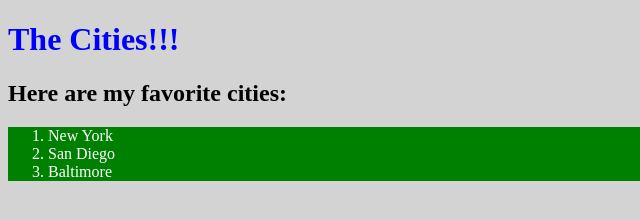
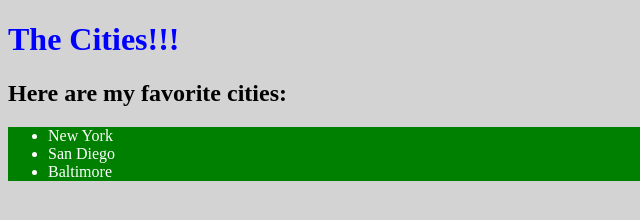
Before and after one commit to MarkHines/css-stretch, a plain HTML site: page index.html in a window 1280 px wide. Shown: the full height of the page, 0-640 px from the left. Drawn offline with Linux system fonts and the light colour scheme.

Commit message:
change ol to ul

```diff
--- a/index.html
+++ b/index.html
@@ -9,11 +9,11 @@
     <main>
       <h1>The Cities!!!</h1>
       <h2>Here are my favorite cities:</h2>
-      <ol>
+      <ul>
         <li>New York</li>
         <li>San Diego</li>
         <li>Baltimore</li>
-      </ol>
+      </ul>
     </main>
   </body>
 </html>
--- a/style.css
+++ b/style.css
@@ -6,7 +6,7 @@
   color: blue;
 }
 
-ol {
+ul {
   background-color: green;
   color: white;
 }
```
